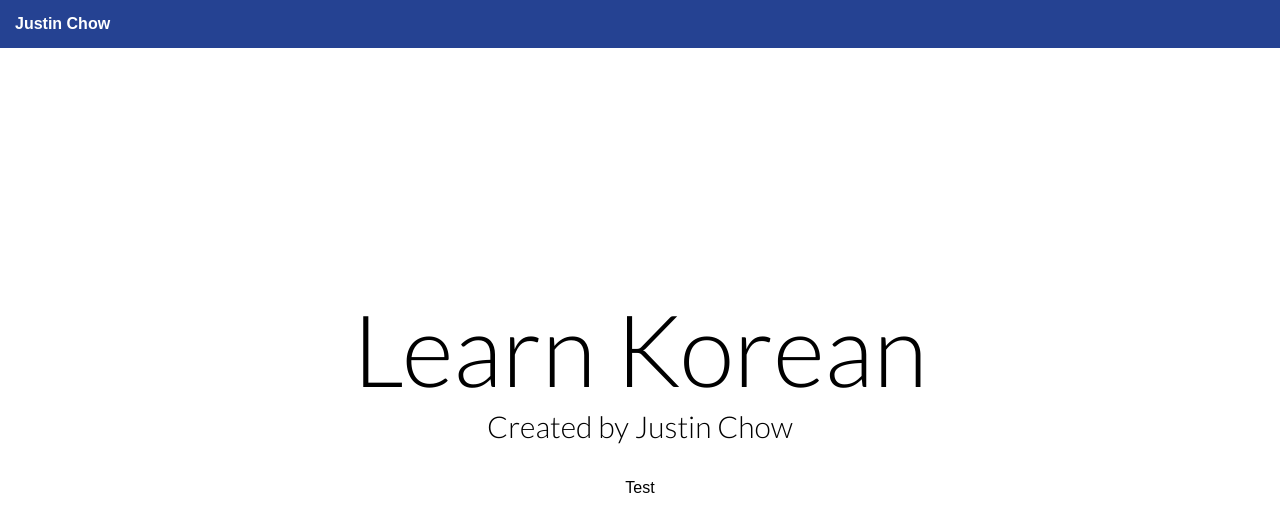
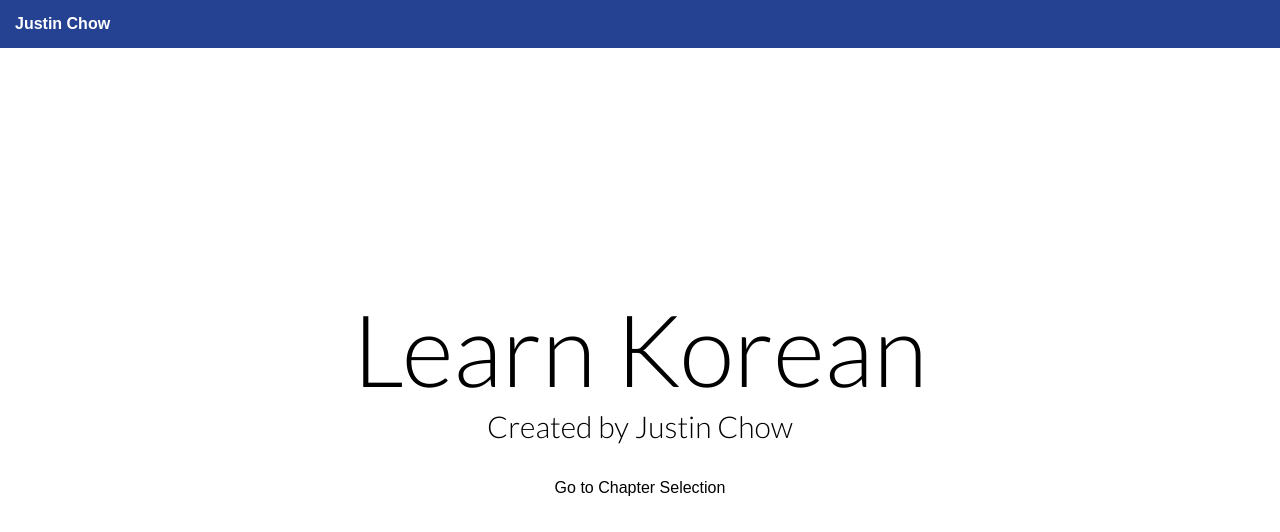
Before and after one commit to superkor/Korean-Language-Learning, a plain HTML site: page index.html in a window 1280 px wide. Shown: the top 532 px of the page. Drawn offline with Linux system fonts and the light colour scheme.

Commit message:
added id to button

```diff
--- a/index.html
+++ b/index.html
@@ -32,7 +32,7 @@
             Created by Justin Chow
         </div>
         <div style="margin-top: 25px;">
-            <button type="button" class = "button" id="toChapters" onclick="enableScroll()">Test</button>
+            <button type="button" class = "button" id="toChapters" onclick="enableScroll()">Go to Chapter Selection</button>
         </div>
     </div>
     <div id="books" style="margin-top: 1000px; margin-bottom: 500px; text-align: center;">
```
